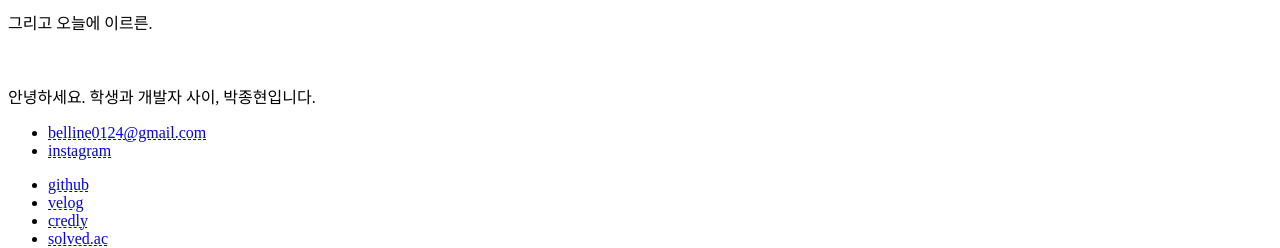
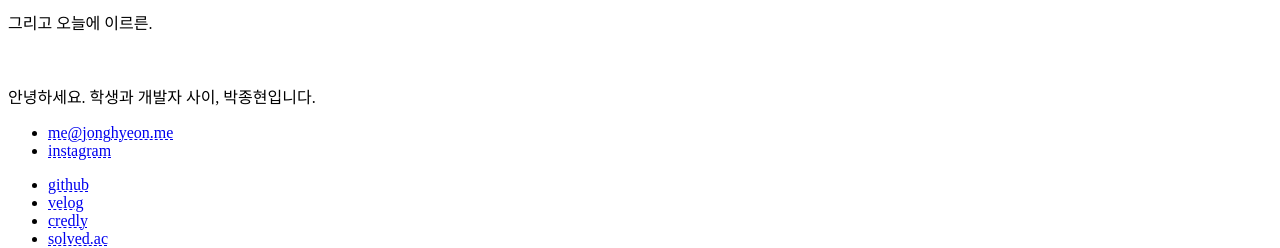
Before and after one commit to ShapeLayer/jonghyeon.me, a Svelte app: page / in a window 1280 px wide. Shown: the part 1140-1388 px from the top of the page. Built offline with nearby package versions, Linux system fonts and the light colour scheme; the HTML template or start-up script is replaced by a standard one.

Commit message:
Update Profile.svelte

```diff
--- a/src/includes/Profile.svelte
+++ b/src/includes/Profile.svelte
@@ -13,7 +13,7 @@
     </div>
     <div class="profile__links">
       <ul class="enums">
-        <li><a href="mailto:belline0124@gmail.com">belline0124@gmail.com</a></li>
+        <li><a href="mailto:me@jonghyeon.me">me@jonghyeon.me</a></li>
         <li><a href="https://www.instagram.com/__jong.hyeon__/" target="_blank">instagram</a></li>
       </ul>
       <ul class="enums">
```
